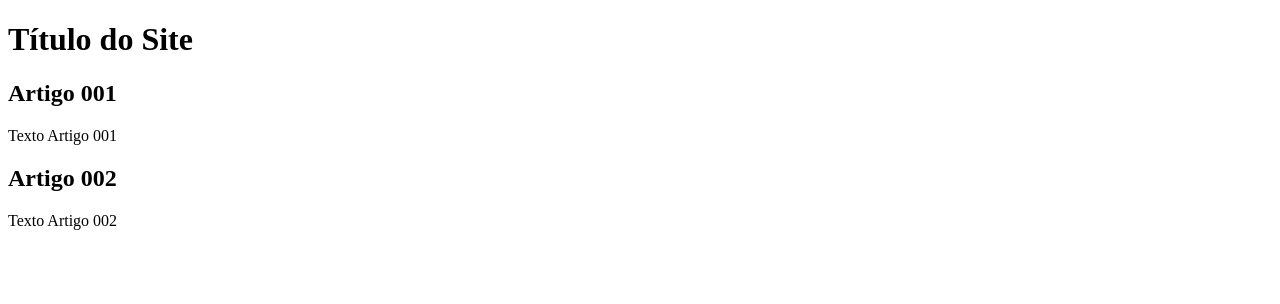
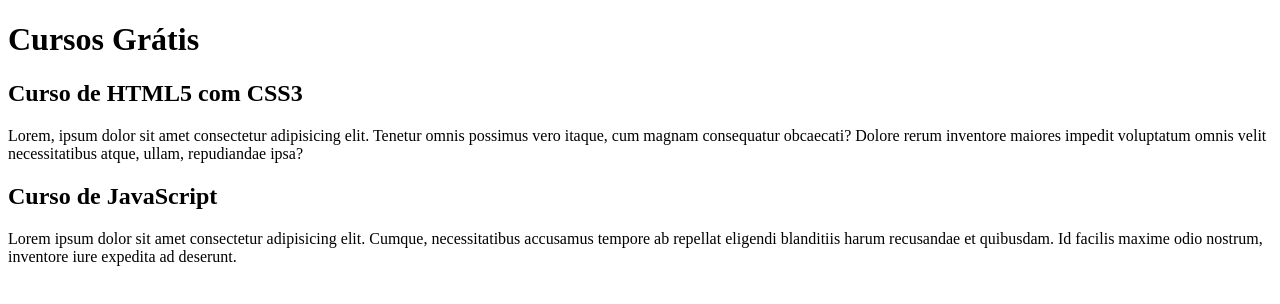
Before and after one commit to Tech-Thiago/projeto-site, a plain HTML site: page index.html in a window 1280 px wide. Drawn offline with Linux system fonts and the light colour scheme.

Commit message:
comecei a escrever o conteúdo

```diff
--- a/index.html
+++ b/index.html
@@ -10,15 +10,15 @@
 <body>
     <main>
         <header>
-            <h1>Título do Site</h1>
+            <h1>Cursos Grátis</h1>
         </header>
         <article>
-            <h2>Artigo 001</h2>
-            <p>Texto Artigo 001</p>
+            <h2>Curso de HTML5 com CSS3</h2>
+            <p>Lorem, ipsum dolor sit amet consectetur adipisicing elit. Tenetur omnis possimus vero itaque, cum magnam consequatur obcaecati? Dolore rerum inventore maiores impedit voluptatum omnis velit necessitatibus atque, ullam, repudiandae ipsa?</p>
         </article>
         <article>
-            <h2>Artigo 002</h2>
-            <p>Texto Artigo 002</p>
+            <h2>Curso de JavaScript</h2>
+            <p>Lorem ipsum dolor sit amet consectetur adipisicing elit. Cumque, necessitatibus accusamus tempore ab repellat eligendi blanditiis harum recusandae et quibusdam. Id facilis maxime odio nostrum, inventore iure expedita ad deserunt.</p>
         </article>
     </main>
 </body>
```
